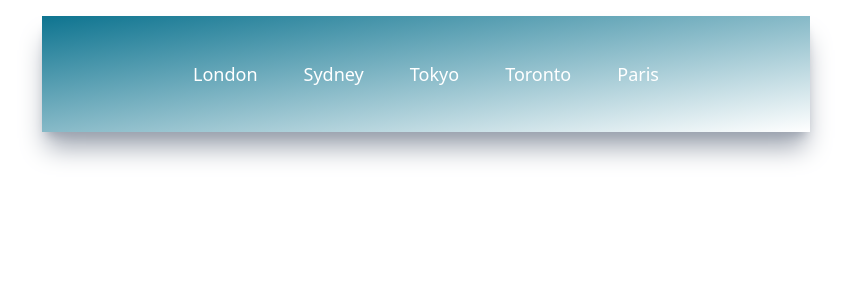
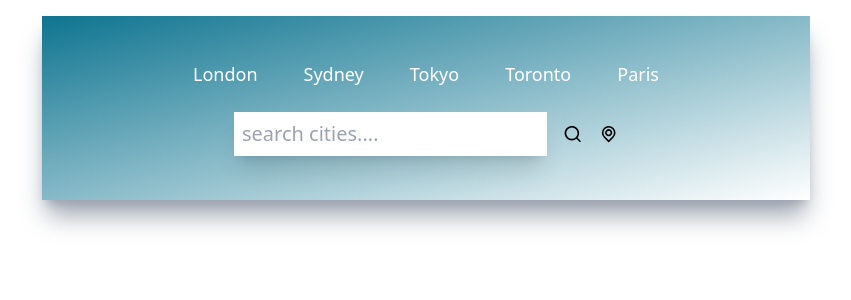
Before and after one commit to TrevorAugustine23/AI-Weather-App, a React (Create React App) app in the folder react-weather-app/: page / in a window 1280 px wide. Shown: the top 300 px of the page, without its empty margins (214-1065 px from the left). Built offline with nearby package versions, Linux system fonts and the light colour scheme.

Commit message:
search bar

```diff
--- a/react-weather-app/src/App.js
+++ b/react-weather-app/src/App.js
@@ -1,11 +1,13 @@
 import './App.css';
 import UilReact from '@iconscout/react-unicons/icons/uil-react'
 import TopButtons from './components/TopButtons';
+import Inputs from './components/Inputs';
 
 function App() {
   return (
    <div className="mx-auto max-w-screen-md mt-4 py-5 px-32 bg-gradient-to-br from-cyan-700 h-fit shadow-xl shadow-gray-400">
     <TopButtons/>
+    <Inputs/>
    </div>
   );
 }
--- /dev/null
+++ b/react-weather-app/src/components/Inputs.jsx
@@ -0,0 +1,24 @@
+import React from 'react'
+import { UilSearch, UilLocationPoint } from '@iconscout/react-unicons'
+
+
+function Inputs() {
+  return (
+
+  <div className="flex flex-row justify-center my-6">
+    <div className="flex flex-row w-3/4 items-center justify-center space-x-4">
+
+        <input
+        type="text"
+        placeholder="Search Cities...."
+        className="text-xl font-light p-2 w-full shadow-xl capitalize focus:outline-none placeholder:lowercase"
+        />
+        <UilSearch/>
+        <UilLocationPoint/>
+    </div>
+
+  </div>
+  );
+}
+
+export default Inputs
```
